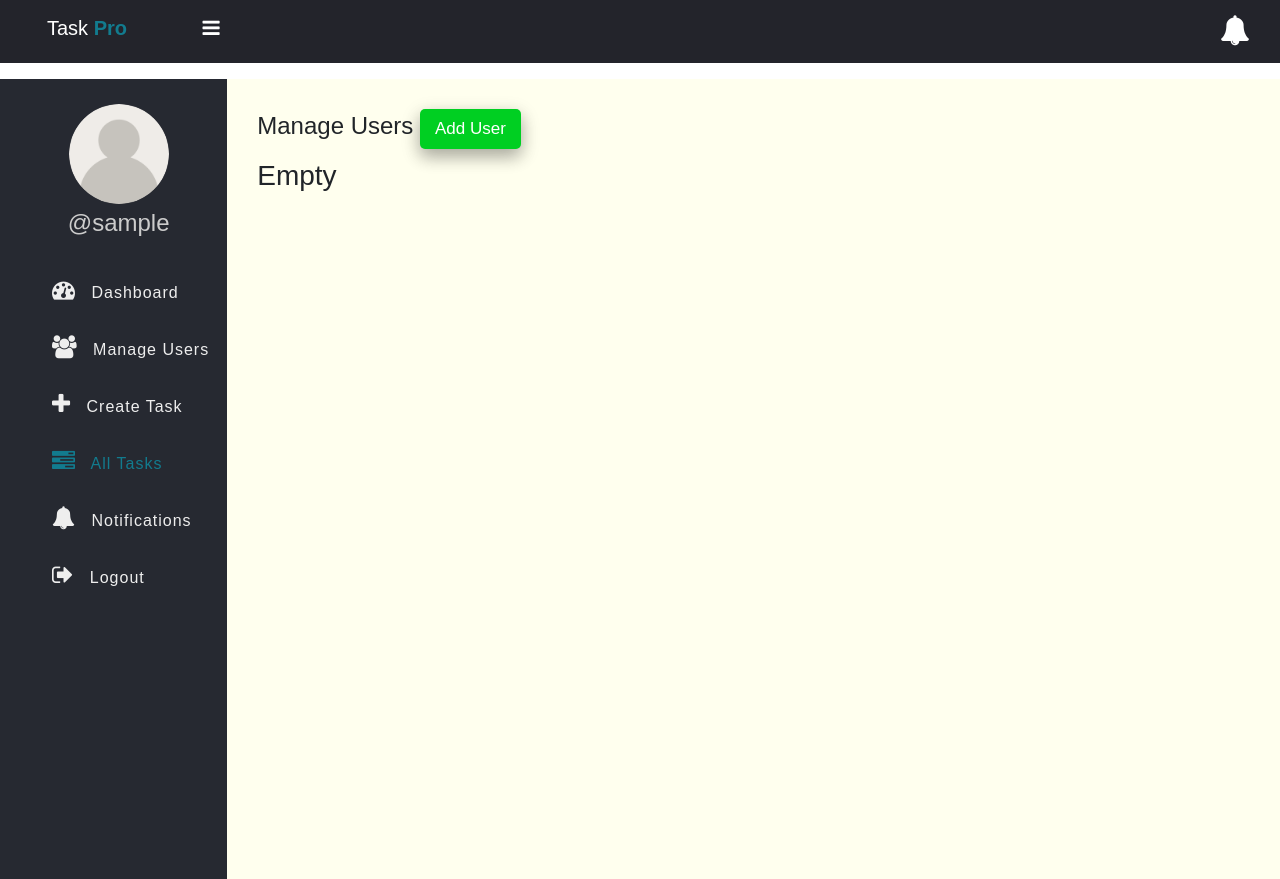
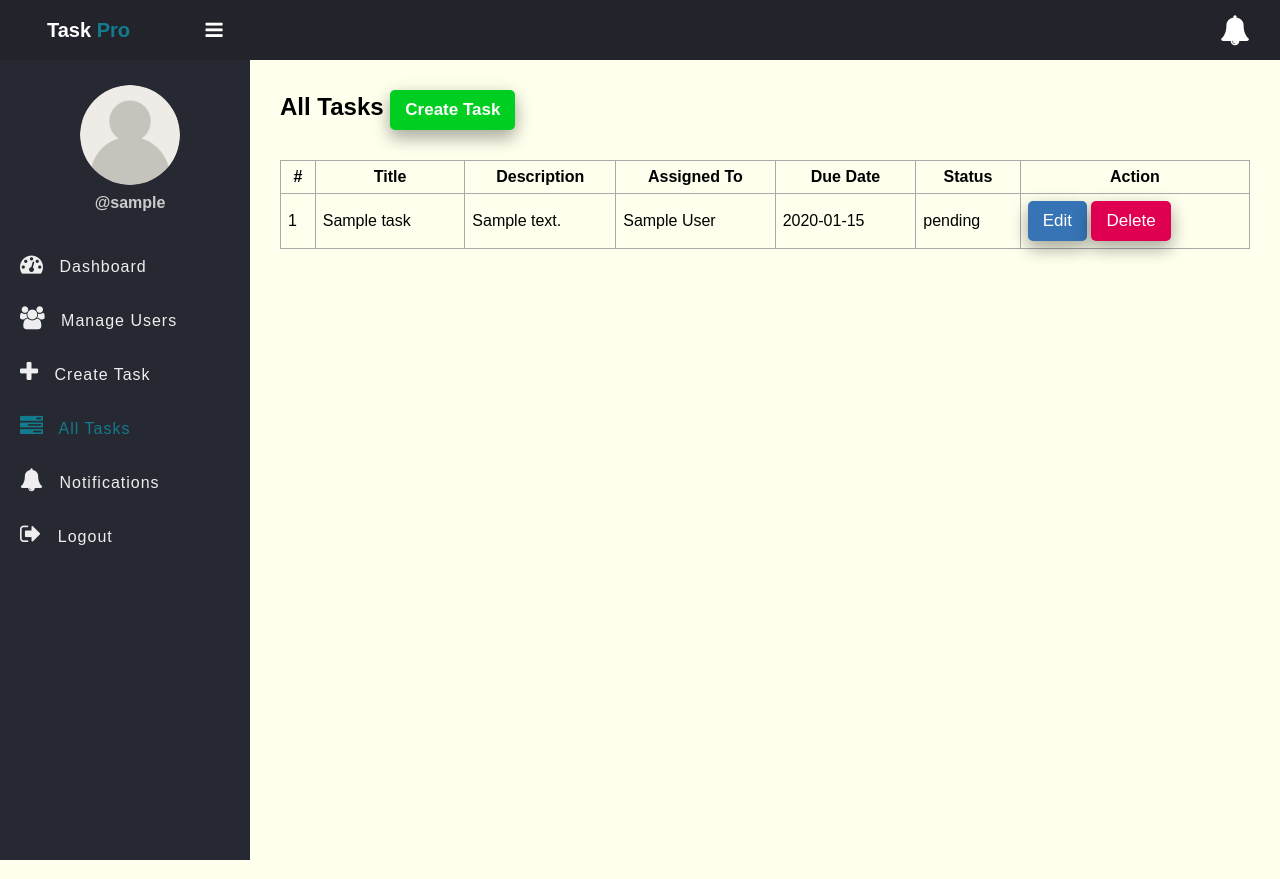
Before and after one commit to nvFathima/Employee-Task-Management-System, a PHP site: page /tasks.php in a window 1280 px wide. Run offline with PHP 8.4, Linux system fonts and the light colour scheme; the visitor is signed in with stand-in values (Sample User, id 1); tables that the repository leaves empty or names only in its code hold one stand-in row (values such as "Sample post"); data that the repository does not hold is empty.

Commit message:
commit 4

```diff
--- a/DB.sql
+++ b/DB.sql
@@ -13,6 +13,7 @@ CREATE TABLE tasks (
     title VARCHAR(100) NOT NULL,
     description TEXT,
     assigned_to INT,
+    due_date DATE,
     status ENUM('pending', 'in_progress', 'completed') DEFAULT 'pending',
     created_at TIMESTAMP DEFAULT CURRENT_TIMESTAMP,
     FOREIGN KEY (assigned_to) REFERENCES users(id)
--- a/app/Model/Task.php
+++ b/app/Model/Task.php
@@ -1,7 +1,60 @@
 <?php
+
+    function get_all_tasks($conn){
+        $sql = "SELECT t.id, t.title, t.description, t.due_date, t.status, u.full_name
+                FROM tasks t
+                JOIN users u ON t.assigned_to = u.id";
+
+        $stmt = $conn->prepare($sql);
+        $stmt->execute([]);
+
+        if($stmt->rowCount() > 0){
+            $tasks = $stmt->fetchAll();
+        } else {
+            $tasks = 0;
+        }
+
+        return $tasks;
+    }
+
+    function get_all_tasks_by_id($conn, $id){
+        $sql = "SELECT * FROM tasks WHERE assigned_to =? ";
+        $stmt = $conn->prepare($sql);
+        $stmt->execute([$id]);
+        if($stmt->rowCount() > 0){
+            $tasks = $stmt->fetchAll();
+        }else $tasks = 0;
+
+        return $tasks;
+    }
+
+    function get_task_by_id($conn, $id){
+        $sql = "SELECT * FROM tasks WHERE id =? ";
+        $stmt = $conn->prepare($sql);
+        $stmt->execute([$id]);
+
+        if($stmt->rowCount() > 0){
+            $task = $stmt->fetch();
+        }else $task = 0;
+
+        return $task;
+    }
+
     function insert_task($conn, $data){
         $sql = "INSERT INTO tasks (title, description, assigned_to, due_date) VALUES(?,?,?,?)";
         $stmt = $conn->prepare($sql);
         $stmt->execute($data);
     }
+
+    function update_task($conn, $data){
+        $sql = "UPDATE tasks SET title=?, description=?, due_date=? WHERE id=?";
+        $stmt = $conn->prepare($sql);
+        $stmt->execute($data);
+    }
+
+    function delete_task($conn, $id){
+        $sql = "DELETE from tasks WHERE id=?";
+        $stmt = $conn->prepare($sql);
+        $stmt->execute([$id]);
+    }
 ?>
--- a/create_tasks.php
+++ b/create_tasks.php
@@ -11,7 +11,6 @@
 <head>
     <title>Create Tasks</title>
 	<link rel="stylesheet" href="https://stackpath.bootstrapcdn.com/font-awesome/4.7.0/css/font-awesome.min.css">
-    <link href="https://cdn.jsdelivr.net/npm/bootstrap@5.3.7/dist/css/bootstrap.min.css" rel="stylesheet" integrity="sha384-LN+7fdVzj6u52u30Kp6M/trliBMCMKTyK833zpbD+pXdCLuTusPj697FH4R/5mcr" crossorigin="anonymous">
 	<link rel="stylesheet" href="css/style.css">
 </head>
 <body>
--- a/css/style.css
+++ b/css/style.css
@@ -49,7 +49,6 @@
 }
 .body {
 	display: flex;
-	font-family: -apple-system, BlinkMacSystemFont, 'Segoe UI', Roboto, sans-serif;
 }
 
 .side-bar ul {
@@ -136,7 +136,7 @@
 }
 .section-1 {
 	padding: 30px;
-	width:90%;
+	flex: 1;
 	background: #ffe;
 }
 .section-1 .title a:hover{
@@ -148,7 +148,7 @@
 	padding: 7px;
 }
 .main-table{
-	width: 90%;
+	width: 100%;
 	margin-top: 30px;
 }
 .delete-btn{
--- a/inc/header.php
+++ b/inc/header.php
@@ -9,11 +9,11 @@
 		<span id="notificationNum"></span>
 	</span>
 </header>
-<div class="notification-bar" id="notificationBar">
+<!-- <div class="notification-bar" id="notificationBar">
 	<ul id="notifications">
 
 	</ul>
-</div>
+</div> -->
 <script type="text/javascript">
 	var openNotification = false;
 
--- a/inc/nav.php
+++ b/inc/nav.php
@@ -13,26 +13,26 @@ $currentPage = basename($_SERVER['PHP_SELF']);
     ?>
     <!--Employee Nav Bar-->
     <ul>
-        <li>
-            <a href="#">
+        <li class="<?= ($currentPage == 'index.php') ? 'active' : '' ?>">
+            <a href='index.php'>
                 <i class="fa fa-tachometer" aria-hidden="true"></i>
                 <span>Dashboard</span>
             </a>
         </li>
-        <li>
-            <a href="#">
+        <li class="<?= ($currentPage == 'my_task.php') ? 'active' : '' ?>">
+            <a href="my_task.php">
                 <i class="fa fa-tasks" aria-hidden="true"></i>
                 <span>My Task</span>
             </a>
         </li>
-        <li>
-            <a href="#">
+        <li class="<?= ($currentPage == 'profile.php') ? 'active' : '' ?>">
+            <a href="profile.php">
                 <i class="fa fa-user" aria-hidden="true"></i>
                 <span>Profile</span>
             </a>
         </li>
-        <li>
-            <a href="#">
+        <li class="<?= ($currentPage == 'notifications.php') ? 'active' : '' ?>">
+            <a href="notifications.php">
                 <i class="fa fa-bell" aria-hidden="true"></i>
                 <span>Notifications</span>
             </a>
@@ -46,9 +46,9 @@ $currentPage = basename($_SERVER['PHP_SELF']);
     </ul>
     <?php }else{ ?>
     <!--Admin Nav Bar-->
-    <ul id="navList">
-        <li class="<?= ($currentPage == 'admin_dashboard.php') ? 'active' : '' ?>">
-            <a href="admin_dashboard.php">
+    <ul>
+        <li class="<?= ($currentPage == 'index.php') ? 'active' : '' ?>">
+            <a href="index.php">
                 <i class="fa fa-tachometer" aria-hidden="true"></i>
                 <span>Dashboard</span>
             </a>
--- a/login.php
+++ b/login.php
@@ -25,11 +25,6 @@
                 <?php echo stripcslashes($_GET['success']); ?>
             </div>
         <?php }?>
-        <?php
-            // $pass = "123";
-            // $pass = password_hash($pass, PASSWORD_ARGON2ID);
-            // echo $pass;
-        ?>
         <div class="mb-3">
             <label for="exampleInputEmail1" class="form-label">User name</label>
             <input type="text" class="form-control" name = "user_name">
--- a/tasks.php
+++ b/tasks.php
@@ -2,16 +2,15 @@
 	session_start();
 	if(isset($_SESSION['role']) && isset($_SESSION['id'])){
 		include "DB_connection.php";
-		include "app/Model/Users.php";
-		$users = get_all_users($conn);
+		include "app/Model/Task.php";
+		$tasks = get_all_tasks($conn);
 ?>
 
 <!DOCTYPE html>
 <html>
 <head>
-    <title>Manage Users</title>
+    <title>All Tasks</title>
 	<link rel="stylesheet" href="https://stackpath.bootstrapcdn.com/font-awesome/4.7.0/css/font-awesome.min.css">
-    <link href="https://cdn.jsdelivr.net/npm/bootstrap@5.3.7/dist/css/bootstrap.min.css" rel="stylesheet" integrity="sha384-LN+7fdVzj6u52u30Kp6M/trliBMCMKTyK833zpbD+pXdCLuTusPj697FH4R/5mcr" crossorigin="anonymous">
 	<link rel="stylesheet" href="css/style.css">
 	<link rel="stylesheet" href="css/confirm_modal.css">
 </head>
@@ -21,27 +20,35 @@
 	<div class="body">
 		<?php include "inc/nav.php" ?>
 		<section class="section-1">
-            <h4 class="title">Manage Users    <a href="add_user.php">Add User</a></h4>
-			<?php if($users != 0){ ?>
+            <h4 class="title">All Tasks    <a href="create_tasks.php">Create Task</a></h4>
+			<?php if($tasks != 0){ ?>
 
 				<table class="main-table">
 					<tr>
 						<th>#</th>
-					<th>Full name</th>
-					<th>User name</th>
-					<th>role</th>
+						<th>Title</th>
+						<th>Description</th>
+						<th>Assigned To</th>
+						<th>Due Date</th>
+						<th>Status</th>
 						<th>Action</th>
 					</tr>
-				<?php $i = 0; foreach($users as $user){ ?>
+					<?php $i = 0; foreach($tasks as $task){ ?>
 
 					<tr>
 						<td><?=++$i ?></td>
-					<td><?=$user['full_name'] ?></td>
-					<td><?=$user['username'] ?></td>
-					<td><?=$user['role'] ?></td>
-					<td>
-						<a href="edit_user.php?id=<?=$user['id']?>" class="edit-btn">Edit</a>
-						<button type="button" class = "delete-btn" onclick="openDeleteModal('<?=$user['id']?>')">
+						<td><?=$task['title'] ?></td>
+						<?php if ($task['description'] == "No description provided"){?>
+							<td style="font-style: italic;color:red"><?=$task['description']?></td>
+						<?php }else{ ?>
+							<td><?=$task['description']?></td>
+						<?php } ?>
+						<td><?=$task['full_name'] ?></td>
+						<td><?=$task['due_date'] ?></td>
+						<td><?=$task['status'] ?></td>
+						<td >
+							<a href="edit_task.php?id=<?=$task['id']?>" class="edit-btn">Edit</a>
+							<button type="button" class = "delete-btn" onclick="openDeleteModal('<?=$task['id']?>')">
 								Delete
 							</button>
 						</td>
@@ -50,14 +57,14 @@
 				</table>
 				<div id="delete_modal" class="modal">
 					<span onclick="document.getElementById('delete_modal').style.display='none'" class="close" title="Close Modal">&times;</span>
-				<form class="modal-content" method = "POST" action="delete_user.php">
+					<form class="modal-content" method = "POST" action="delete_task.php">
 						<div class="modal-container">
-					<h1>Delete User</h1>
-					<p>Are you sure you want to remove this user?</p>
-					<input name="id" id="modal_user_id" value="">
+						<h1>Delete Task</h1><br>
+						<p>Are you sure you want to delete this task?</p><br><br>
+						<input type="hidden" name="id" id="modal_task_id" value="">
 						<div class="clearfix">
 							<button type="button" class="btn cancelbtn" onclick="document.getElementById('delete_modal').style.display='none'">Cancel</button>
-						<button type="submit" class="btn deletebtn" onclick="window.location.href='delete_user.php'">Delete</button>
+							<button type="submit" class="btn deletebtn" onclick="window.location.href='delete_task.php'">Delete</button>
 						</div>
 						</div>
 					</form>
@@ -69,8 +76,8 @@
 	</div>
 
 	<script type="text/javascript">
-	function openDeleteModal(userId) {
-		document.getElementById('modal_user_id').value = userId;
+		function openDeleteModal(taskId) {
+			document.getElementById('modal_task_id').value = taskId;
 			// Show the modal
 			document.getElementById('delete_modal').style.display = 'block';
 		}
--- a/users.php
+++ b/users.php
@@ -11,7 +11,6 @@
 <head>
     <title>Manage Users</title>
 	<link rel="stylesheet" href="https://stackpath.bootstrapcdn.com/font-awesome/4.7.0/css/font-awesome.min.css">
-    <link href="https://cdn.jsdelivr.net/npm/bootstrap@5.3.7/dist/css/bootstrap.min.css" rel="stylesheet" integrity="sha384-LN+7fdVzj6u52u30Kp6M/trliBMCMKTyK833zpbD+pXdCLuTusPj697FH4R/5mcr" crossorigin="anonymous">
 	<link rel="stylesheet" href="css/style.css">
 	<link rel="stylesheet" href="css/confirm_modal.css">
 </head>
@@ -52,8 +51,8 @@
 				<span onclick="document.getElementById('delete_modal').style.display='none'" class="close" title="Close Modal">&times;</span>
 				<form class="modal-content" method = "POST" action="delete_user.php">
 					<div class="modal-container">
-					<h1>Delete User</h1>
-					<p>Are you sure you want to remove this user?</p>
+					<h1>Delete User</h1><br>
+					<p>Are you sure you want to remove this user?</p><br><br>
 					<input type="hidden" name="id" id="modal_user_id" value="">
 					<div class="clearfix">
 						<button type="button" class="btn cancelbtn" onclick="document.getElementById('delete_modal').style.display='none'">Cancel</button>
```
Also changed, not shown: other parts of css/style.css (+3 -34 lines), app/add_task.php (+3 -5 lines), app/update_task.php (added, +48 -0 lines), delete_task.php (added, +39 -0 lines), edit_task.php (added, +73 -0 lines), edit_task_employee.php (added, +73 -0 lines), index.php (+9 -1 lines), my_task.php (added, +68 -0 lines). Lines whose indentation alone changed are shown as unchanged.
